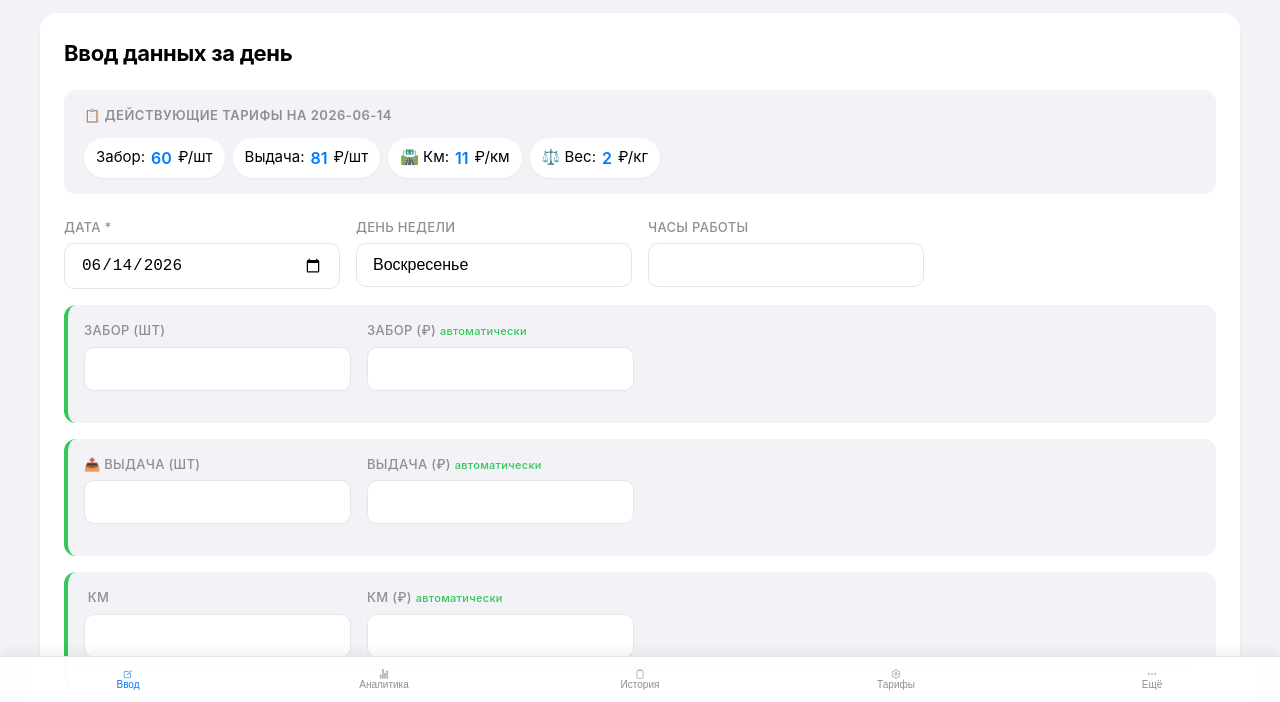
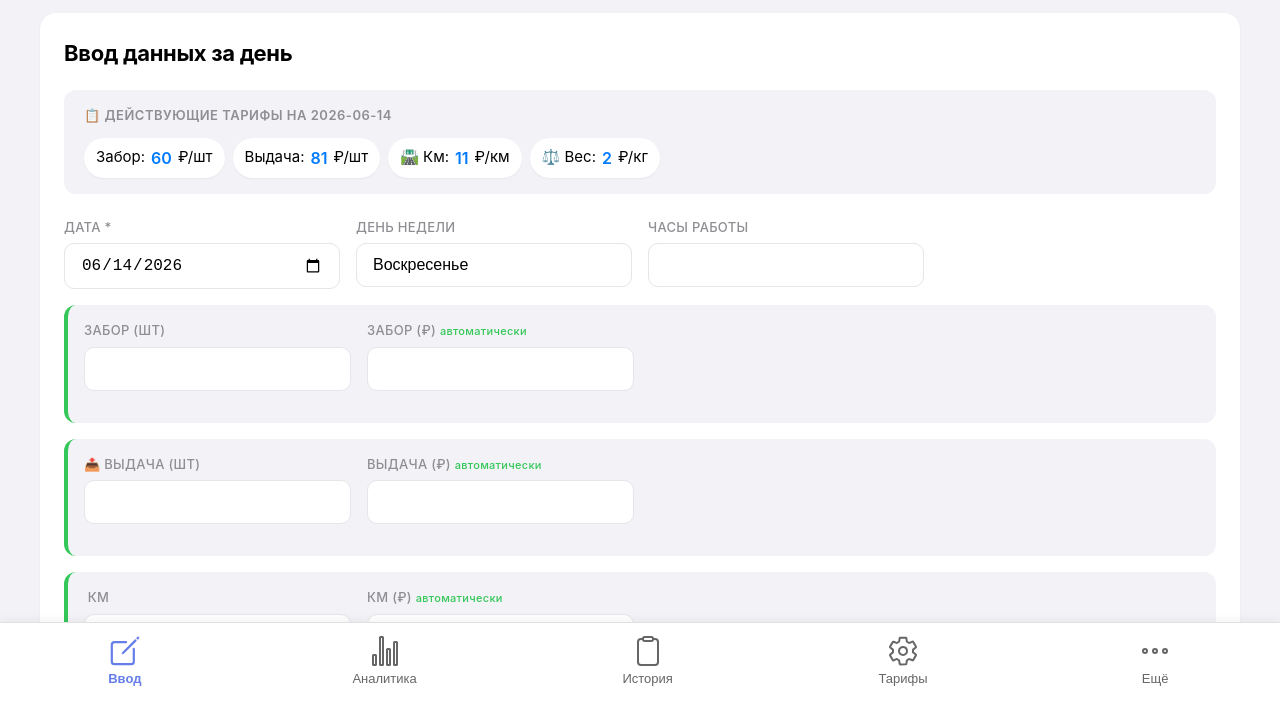
Before and after one commit to isbabinmsk-cpu/x5, a plain HTML site: page index.html in a window 1280 px wide. Shown: the part 98-800 px from the top of the page. Drawn offline with nearby package versions, Linux system fonts and the light colour scheme.

Commit message:
Add files via upload

```diff
--- a/style.css
+++ b/style.css
@@ -43,66 +43,87 @@ body {
     word-wrap: break-word;
 }
 
-/* ===== BOTTOM NAVIGATION BAR ===== */
+/* ===== НИЖНЯЯ ПАНЕЛЬ НАВИГАЦИИ ===== */
 .bottom-nav {
     position: fixed;
     bottom: 0;
-    left: 0;    width: 100%;
-    background: rgba(255, 255, 255, 0.92);
-    backdrop-filter: blur(20px);
-    -webkit-backdrop-filter: blur(20px);
-    border-top: 0.5px solid rgba(0,0,0,0.1);
+    left: 0;
+    right: 0;
+    background: white;
+    border-top: 1px solid #e0e0e0;
     display: flex;
     justify-content: space-around;
     align-items: center;
-    padding: 8px 0 24px 0;
+    padding: 8px 0 12px 0;
     z-index: 1000;
-    box-shadow: 0 -2px 15px rgba(0,0,0,0.08);
-    /* Safe area for iPhone home indicator */
-    padding-bottom: calc(8px + env(safe-area-inset-bottom, 0px));
+    box-shadow: 0 -2px 10px rgba(0,0,0,0.05);
 }
 
 .nav-item {
-    background: none;
-    border: none;
     display: flex;
     flex-direction: column;
     align-items: center;
     justify-content: center;
-    color: #8E8E93;
-    font-size: 10px;
-    font-weight: 500;
+    background: none;
+    border: none;
+    padding: 4px 8px;
     cursor: pointer;
-    transition: all 0.2s ease;
-    width: 20%;
-    padding: 4px 0;
-    min-width: 0;
+    transition: all 0.2s;
+    min-width: 60px;
 }
 
-.nav-item .icon {
-    font-size: 24px;
+.nav-item ion-icon {
+    font-size: 28px;  /* Увеличили с 24px */
     margin-bottom: 4px;
-    transition: transform 0.2s cubic-bezier(0.175, 0.885, 0.32, 1.275);
-    line-height: 1;
+    color: #666;
+    transition: all 0.2s;
 }
 
 .nav-item .label {
-    font-size: 10px;
-    white-space: nowrap;
-    overflow: hidden;
-    text-overflow: ellipsis;
-    max-width: 100%;
+    font-size: 12px;  /* Увеличили с 10px */
+    color: #666;
+    font-weight: 500;
 }
 
-.nav-item.active {
-    color: #007AFF;
+.nav-item.active ion-icon {
+    color: #667eea;
+    transform: scale(1.1);
 }
-.nav-item.active .icon {
-    transform: scale(1.15);
+
+.nav-item.active .label {
+    color: #667eea;
+    font-weight: 600;
 }
 
 .nav-item:active {
-    transform: scale(0.92);
+    transform: scale(0.95);
+}
+
+/* Для больших экранов */
+@media (min-width: 768px) {
+    .nav-item ion-icon {
+        font-size: 32px;
+    }
+
+    .nav-item .label {
+        font-size: 13px;
+    }
+}
+
+/* Для маленьких экранов */
+@media (max-width: 375px) {
+    .nav-item {
+        min-width: 50px;
+        padding: 4px 6px;
+    }
+
+    .nav-item ion-icon {
+        font-size: 24px;
+    }
+
+    .nav-item .label {
+        font-size: 11px;
+    }
 }
 
 /* ===== TABS & ANIMATIONS ===== */
@@ -1460,3 +1481,47 @@ tr:hover {
         padding: 12px 10px;
     }
 }
+
+
+/* Стили для фильтров */
+.filter-btn {
+    background: none;
+    border: none;
+    cursor: pointer;
+    font-size: 12px;
+    padding: 0 4px;
+    opacity: 0.5;
+    transition: opacity 0.2s;
+}
+
+.filter-btn:hover {
+    opacity: 1;
+}
+
+th {
+    position: relative;
+}
+
+#filter-row td {
+    padding: 8px 4px;
+    border-top: 2px solid #ddd;
+}
+
+#filter-row select,
+#filter-row input[type="number"] {
+    width: 100%;
+    font-size: 11px;
+    padding: 4px;
+    border: 1px solid #ddd;
+    border-radius: 4px;
+}
+
+#filter-row label {
+    cursor: pointer;
+    user-select: none;
+}
+
+#filter-row input[type="checkbox"] {
+    margin: 0 2px 0 0;
+    cursor: pointer;
+}
```
